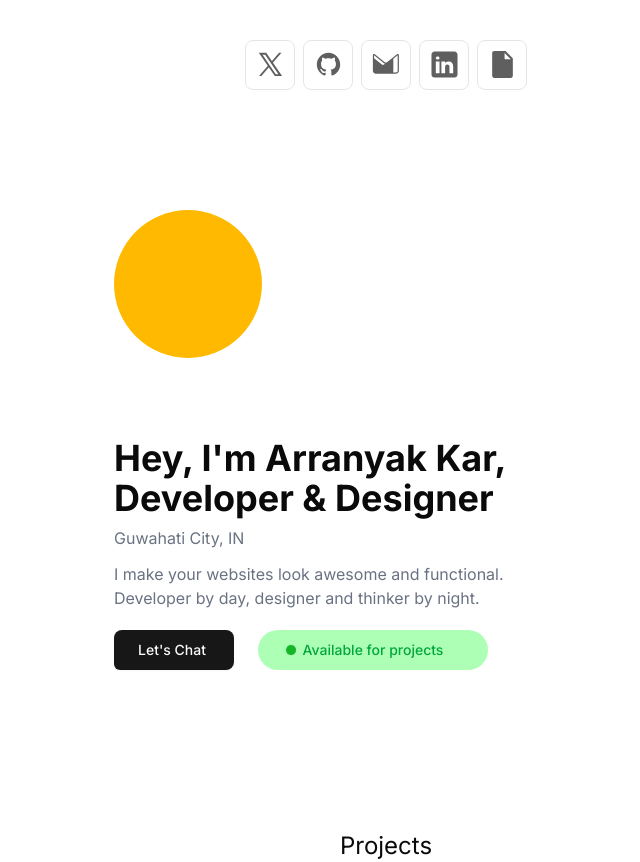
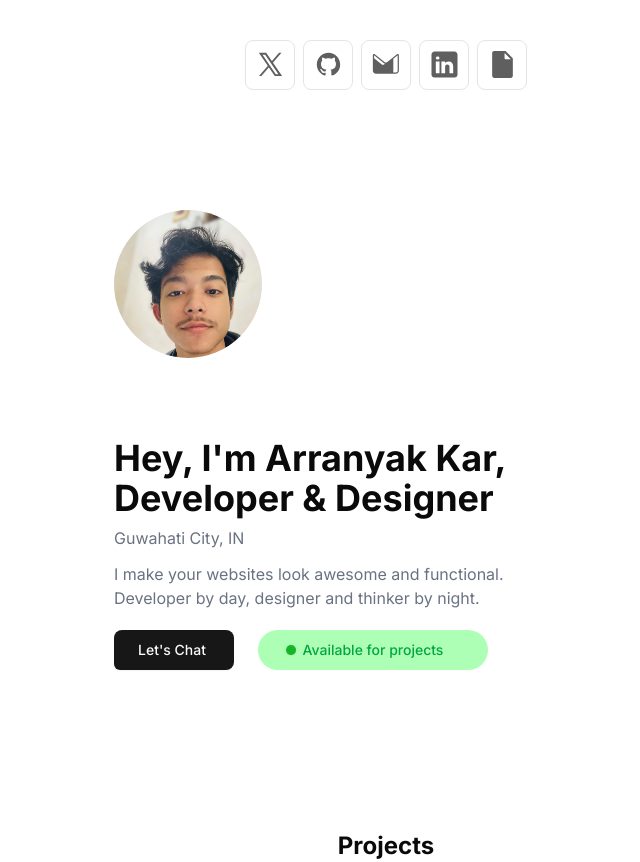
Before and after one commit to morgankar/morgan-kar-portfolio, a React (Vite) app: page / in a window 1280 px wide. Shown: the top 862 px of the page, without its empty margins (254-894 px from the left). Built offline with nearby package versions, Linux system fonts and the light colour scheme.

Commit message:
Added new profile pic

```diff
--- a/src/App.tsx
+++ b/src/App.tsx
@@ -7,7 +7,7 @@ function App() {
 
 
   return (
-    <div className="Container  border-black max-w-[1024px]  m-auto ">
+    <div className="Container  border-black max-w-[1024px] m-auto ">
       <Navbar/>
       <Hero/>
       <Projects/>
--- a/src/Hero.tsx
+++ b/src/Hero.tsx
@@ -18,7 +18,9 @@ function Hero() {
 
   return (
     <div className='container mt-20 sm:ml-40 md:ml-60 ml-12 h-auto mb-40 blur up'>
-        <div className='bg-amber-400 rounded-[50%] w-[148px] h-[148px]'></div>
+        <div className=' rounded-[50%] w-[148px] h-[148px] overflow-hidden relative'>
+          <img className="object-cover  absolute " src="morganSan.jpeg" alt="profile pic" />
+        </div>
         <h1 className='font-[700] text-4xl max-w-[400px] mt-20 '>Hey, I'm Arranyak Kar, Developer & Designer</h1>
         <h1 className=" font-[400] mt-2 text-gray-500">Guwahati City, IN</h1>
         <h1 className="font-[400] mt-3 max-w-[400px]  text-gray-500">I make your websites look awesome and functional. Developer by day, designer and thinker by night.</h1>
--- a/src/Projects.tsx
+++ b/src/Projects.tsx
@@ -2,7 +2,7 @@
 function Projects() {
   return (
     <div className='m-auto max-w-[1024px] flex justify-center'>
-      <h1 className="text-2xl  ">Projects</h1>
+      <h1 className="text-2xl font-[700] ">Projects</h1>
 
     </div>
   )
```
Also changed, not shown: public/morganSan.jpeg (added), public/morganSanBW.jpeg (added).
